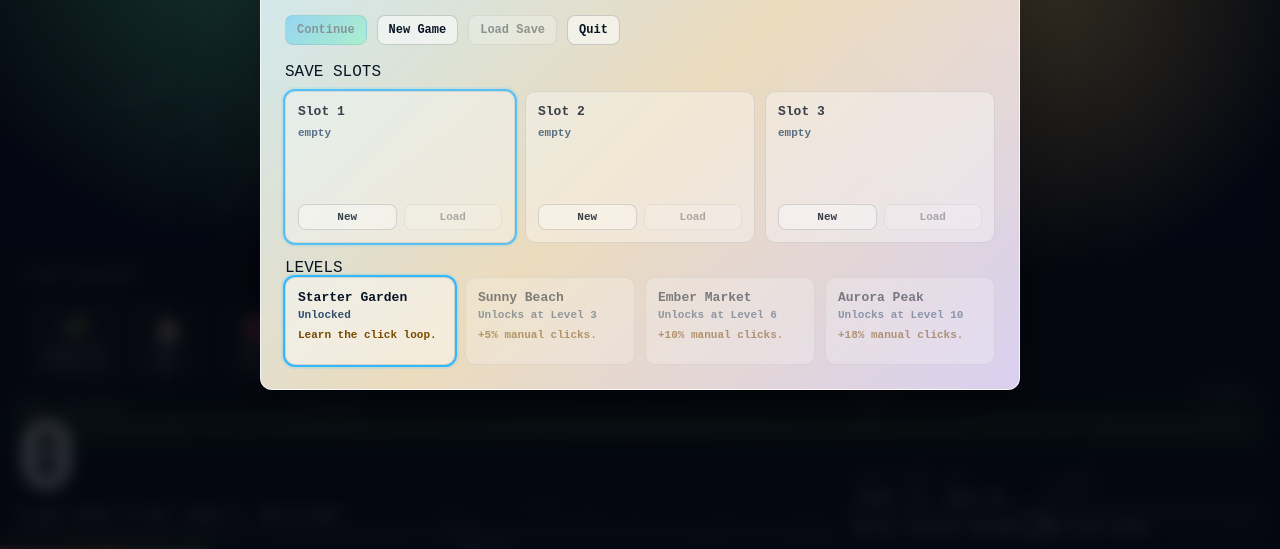
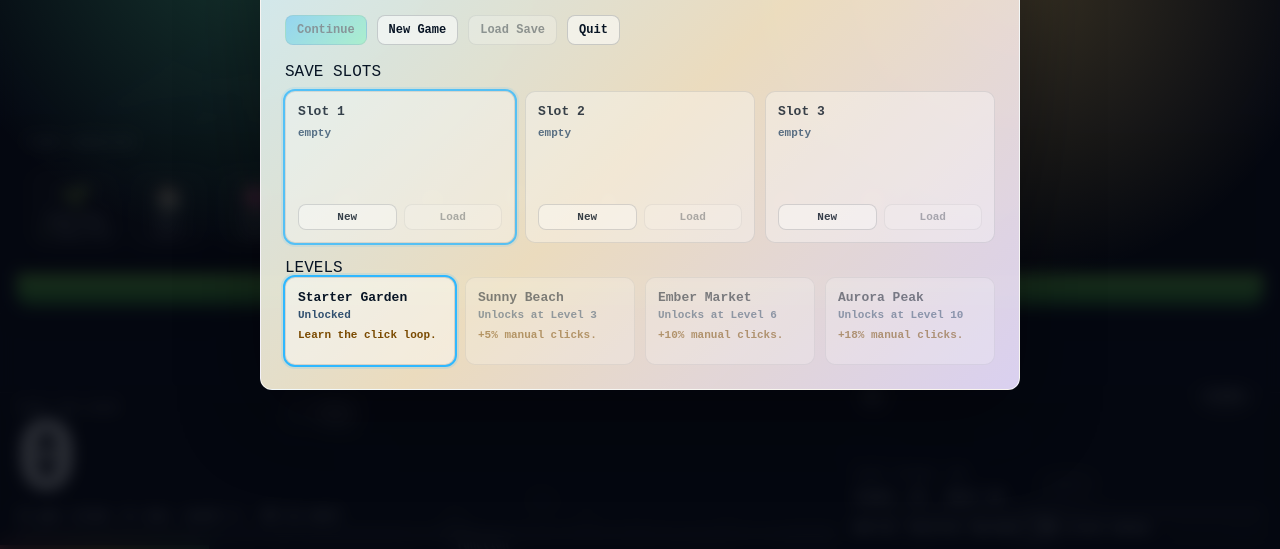
Before and after one commit to johnolathan-rgb/toe-kan-clicker, an Electron app: page fireworks.html in a window 1280 px wide. Shown: the part 251-800 px from the top of the page. Drawn offline with Linux system fonts and the light colour scheme.

Commit message:
Raise farm above HUD, green ground, up to 8 chickens

```diff
--- a/fireworks.html
+++ b/fireworks.html
@@ -119,18 +119,18 @@
   #prestige-status{color:#55317a}
   .stat-flash{animation:statFlash .24s ease}
   @keyframes statFlash{0%{transform:scale(1);filter:brightness(1)}50%{transform:scale(1.055);filter:brightness(1.35) saturate(1.18)}100%{transform:scale(1);filter:brightness(1)}}
-  #farm-landscape{position:fixed;left:16px;right:16px;bottom:calc(clamp(56px,8vw,110px) + 8px);z-index:11;
+  #farm-landscape{position:fixed;left:16px;right:16px;bottom:calc(clamp(56px,8vw,110px) + 140px);z-index:11;
     height:min(180px,24vh);padding:10px 12px 14px;border-radius:14px;
     background:rgba(0,0,0,.45);border:1px solid rgba(255,255,255,.12);
     color:rgba(255,255,255,.9);font-family:'Courier New',monospace;
     backdrop-filter:blur(8px);box-shadow:0 10px 24px rgba(0,0,0,.22);pointer-events:auto;overflow:hidden}
   #farm-landscape .farm-landscape-title{font-size:10px;font-weight:900;letter-spacing:1.7px;text-transform:uppercase;
     color:rgba(255,255,255,.66);margin-bottom:8px}
-  #farm-landscape .farm-ground{position:absolute;left:0;right:0;bottom:0;height:24px;
-    background:linear-gradient(90deg,rgba(70,135,64,.7),rgba(112,177,84,.78),rgba(70,135,64,.7));opacity:.8;pointer-events:none}
-  #farm-landscape .farm-chicken-layer{position:absolute;left:0;right:0;bottom:0;z-index:0;
+  #farm-landscape .farm-ground{position:absolute;left:0;right:0;bottom:0;height:32px;z-index:0;
+    background:linear-gradient(180deg,rgba(146,238,82,.96) 0%,rgba(83,190,64,.98) 48%,rgba(39,132,45,.98) 100%);opacity:1;pointer-events:none}
+  #farm-landscape .farm-chicken-layer{position:absolute;left:0;right:0;bottom:0;z-index:1;
     width:100%;height:100%;pointer-events:none;image-rendering:pixelated}
-  #farm-landscape .farm-landscape-track{position:relative;z-index:1;display:flex;align-items:flex-end;gap:10px;
+  #farm-landscape .farm-landscape-track{position:relative;z-index:2;display:flex;align-items:flex-end;gap:10px;
     height:100px;overflow-x:auto;overflow-y:visible;padding:4px 2px 10px}
   #farm-landscape .farm-landscape-track::-webkit-scrollbar{height:4px}
   #farm-landscape .farm-landscape-track::-webkit-scrollbar-thumb{background:rgba(255,255,255,.18);border-radius:999px}
@@ -145,7 +145,7 @@
   #farm-landscape .farm-node .count{font-size:9px;font-weight:700;line-height:1.15;text-align:center;color:rgba(255,255,255,.66)}
   #farm-landscape .farm-node.owned{background:rgba(255,255,255,.09);border-color:rgba(100,255,180,.22)}
   #farm-landscape .farm-node.coop-building{box-shadow:0 0 0 1px rgba(100,255,180,.18) inset}
-  #farm-landscape .farm-tooltip{position:absolute;z-index:2;min-width:172px;max-width:220px;padding:10px;
+  #farm-landscape .farm-tooltip{position:absolute;z-index:3;min-width:172px;max-width:220px;padding:10px;
     border-radius:10px;background:rgba(7,20,36,.96);border:1px solid rgba(255,255,255,.14);
     box-shadow:0 12px 28px rgba(0,0,0,.28);display:none}
   #farm-landscape .farm-tooltip.show{display:block}
@@ -840,6 +840,8 @@ function flashStat(id) {
 var saveTimer = null;
 var farmDrawQueued = false;
 var farmChickenAnim = null;
+const MAX_FARM_CHICKENS = 8;
+var farmLandscapeState = '';
 var lastClickFloat = null;
 var lastClickFloatAt = 0;
 var lastClickClearTimer = null;
@@ -1662,6 +1664,7 @@ function updateHUD() {
 }
 
 function syncFarmChickens(canvas, count) {
+  count = Math.max(0, Math.min(MAX_FARM_CHICKENS, count || 0));
   if (!farmChickenAnim) {
     farmChickenAnim = { canvas:null, ctx:null, chickens:[], count:0, raf:0, lastTime:0, dpr:1 };
   }
@@ -1670,13 +1673,16 @@ function syncFarmChickens(canvas, count) {
   anim.ctx = canvas.getContext('2d');
   anim.count = count;
   resizeChickenCanvas(anim);
+  var canvasWidth = anim.canvas.width / (anim.dpr || 1);
   while (anim.chickens.length < count) {
     var idx = anim.chickens.length;
+    var spread = count > 1 ? idx / (count - 1) : 0.5;
     anim.chickens.push({
-      x: 22 + idx * 58,
+      x: 18 + spread * Math.max(24, canvasWidth - 52),
       lane: idx,
+      laneOffset: ((idx * 17) % 29) - 14,
       dir: idx % 2 === 0 ? 1 : -1,
-      speed: 16 + idx * 4,
+      speed: 14 + (idx % 5) * 3,
       stepSeed: idx * 0.45
     });
   }
@@ -1690,16 +1696,19 @@ function syncFarmChickens(canvas, count) {
   }
   if (!anim.raf) {
     anim.lastTime = 0;
-    anim.raf = requestAnimationFrame(updateFarmChickens);
+    updateFarmChickens(performance.now());
   }
 }
 
 function resizeChickenCanvas(anim) {
   if (!anim || !anim.canvas) return;
   var rect = anim.canvas.getBoundingClientRect();
+  var hostRect = anim.canvas.parentElement ? anim.canvas.parentElement.getBoundingClientRect() : rect;
+  var cssWidth = rect.width || hostRect.width || window.innerWidth;
+  var cssHeight = rect.height || hostRect.height || 160;
   var dpr = Math.min(window.devicePixelRatio || 1, 2);
-  var width = Math.max(1, Math.round(rect.width * dpr));
-  var height = Math.max(1, Math.round(rect.height * dpr));
+  var width = Math.max(1, Math.round(cssWidth * dpr));
+  var height = Math.max(1, Math.round(cssHeight * dpr));
   if (anim.canvas.width !== width || anim.canvas.height !== height) {
     anim.canvas.width = width;
     anim.canvas.height = height;
@@ -1729,14 +1738,14 @@ function updateFarmChickens(time) {
   anim.ctx.imageSmoothingEnabled = false;
   for (var i = 0; i < anim.chickens.length; i++) {
     var chicken = anim.chickens[i];
-    var minX = 12 + i * 8;
-    var maxX = Math.max(minX + 24, width - 34 - i * 10);
+    var minX = 12;
+    var maxX = Math.max(minX + 24, width - 34);
     chicken.x += chicken.dir * chicken.speed * dt;
     if (chicken.x >= maxX) { chicken.x = maxX; chicken.dir = -1; }
     if (chicken.x <= minX) { chicken.x = minX; chicken.dir = 1; }
     var frame = Math.floor((time / 260) + chicken.stepSeed) % 2;
     var bob = frame === 0 ? 0 : -1;
-    var y = Math.max(28, height - 38 - (chicken.lane % 3) * 10) + bob;
+    var y = Math.max(28, height - 38 - (chicken.lane % 3) * 8 + chicken.laneOffset) + bob;
     drawChickenSprite(anim.ctx, Math.round(chicken.x), Math.round(y), chicken.dir, frame);
   }
   anim.ctx.restore();
@@ -1786,6 +1795,13 @@ function renderFarmView() {
     { key:'arena', emoji:'🎪', name:'Arena' },
     { key:'kingdom', emoji:'👑', name:'Kingdom' }
   ];
+  var nextState = scene.map(function(item) { return item.key + ':' + (counts[item.key] || 0); }).join('|');
+  var existingChickenLayer = panel.querySelector('.farm-chicken-layer');
+  if (farmLandscapeState === nextState && existingChickenLayer) {
+    syncFarmChickens(existingChickenLayer, counts.chicken || 0);
+    return;
+  }
+  farmLandscapeState = nextState;
   panel.replaceChildren();
   var title = document.createElement('div');
   title.className = 'farm-landscape-title';
@@ -1800,7 +1816,9 @@ function renderFarmView() {
   chickenLayer.className = 'farm-chicken-layer';
   chickenLayer.setAttribute('aria-hidden', 'true');
   panel.appendChild(chickenLayer);
-  syncFarmChickens(chickenLayer, Math.min(3, counts.chicken || 0));
+  requestAnimationFrame(function() {
+    if (chickenLayer.isConnected) syncFarmChickens(chickenLayer, counts.chicken || 0);
+  });
   scene.forEach(function(item) {
     var owned = counts[item.key] || 0;
     var node = document.createElement('div');
```
